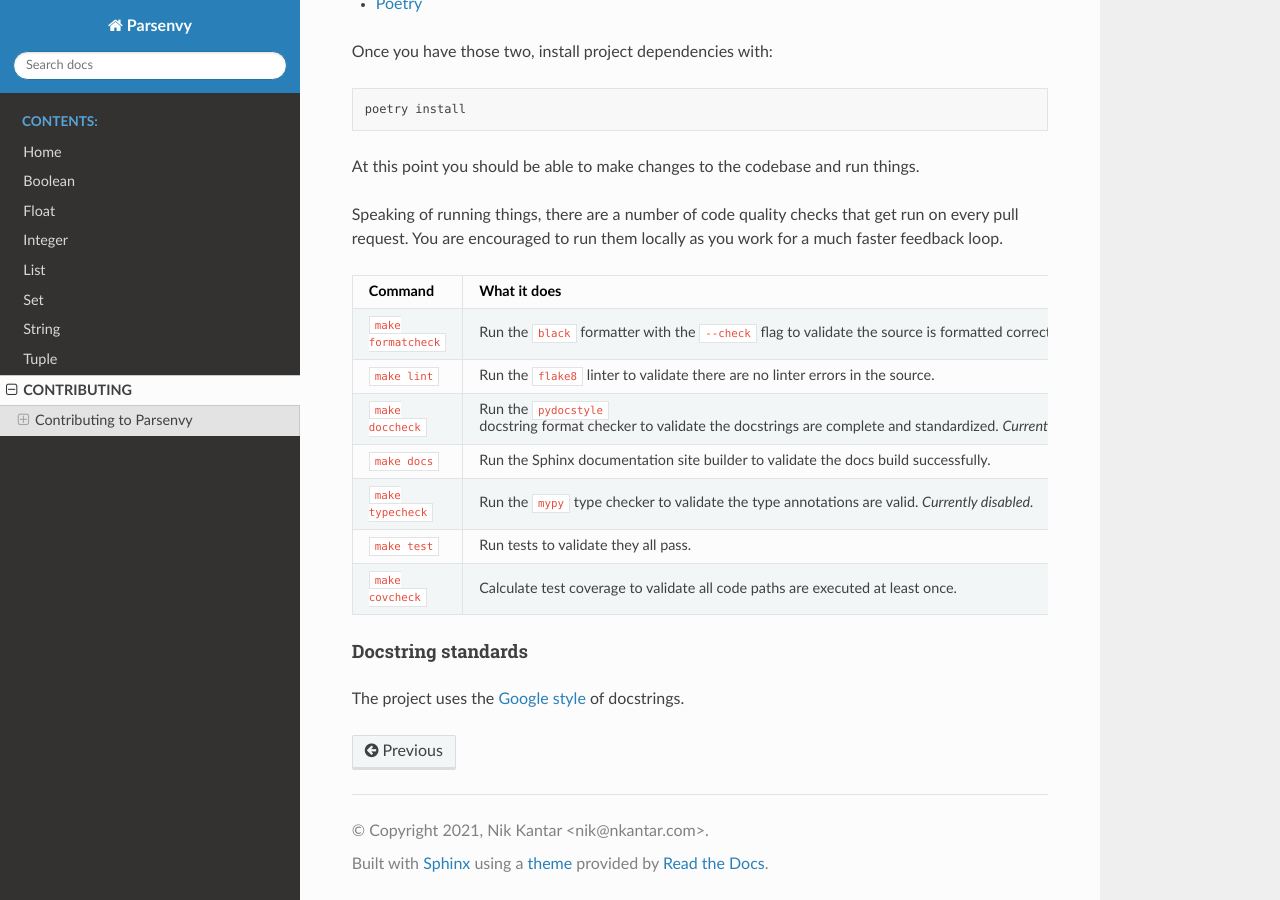
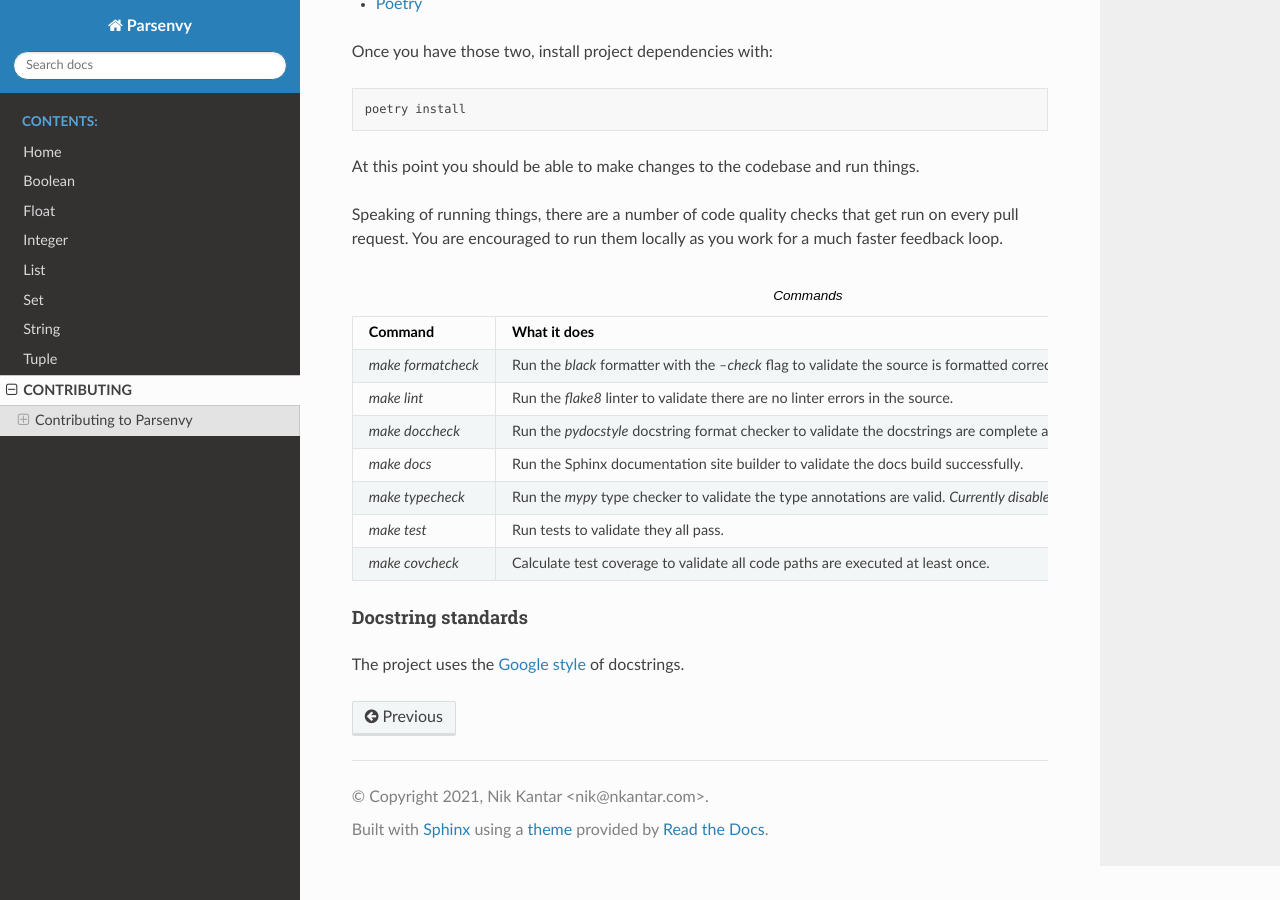
Before and after one commit to nkantar/Parsenvy, a Sphinx documentation site: the page built from docs/source/contributing.rst, in a window 1280 px wide and 900 px high, scrolled down 756 px. Built offline with Sphinx 7.4.7 and the Read the Docs theme 2.0.0, drawn with Linux system fonts in a browser that asks for light colours; pages that are not in the unit, such as notebooks, are missing from menus; some of the changed lines change nothing that is shown.

Commit message:
moved contributing md to rst

```diff
--- /dev/null
+++ b/CONTRIBUTING.rst
@@ -0,0 +1,70 @@
+************************
+Contributing to Parsenvy
+************************
+
+Hi! First of all, thank you for contributing. :heart:
+
+All of the usual sorts of contributions are welcome: bug reports, patches, and feedback.
+Feel free to `browse existing issues <https://github.com/nkantar/Parsenvy/issues>`_ or `create a new one <https://github.com/nkantar/Parsenvy/issues/new>`_.
+
+Participation in this project in any way requires complying with the `Code of Conduct <CODE_OF_CONDUCT.md>`_.
+
+
+Got a problem?
+===============
+
+You're welcome to `create an issue <https://github.com/nkantar/Parsenvy/issues/new>`_, but please `search existing ones <https://github.com/nkantar/Parsenvy/issues>`_ first to see if it's been discussed before.
+
+
+Want to submit some code or docs?
+==================================
+
+Great!
+If you're intersted in tackling an `existing issue <https://github.com/nkantar/Parsenvy/issues>`_, comment on one to make sure you're on the right track.
+If it's an idea you have or a problem not captured in an issue, `create one <https://github.com/nkantar/Parsenvy/issues/new>`_ and let's align.
+
+
+Dev setup
+----------
+
+Requirements:
+
+- Python 3.6 or higher
+- `Poetry <https://python-poetry.org/>`_
+
+Once you have those two, install project dependencies with:
+
+.. code-block:: bash
+
+   poetry install
+
+At this point you should be able to make changes to the codebase and run things.
+
+Speaking of running things, there are a number of code quality checks that get run on every pull request.
+You are encouraged to run them locally as you work for a much faster feedback loop.
+
+.. list-table:: Commands
+   :header-rows: 1
+
+   * - Command
+     - What it does
+   * - `make formatcheck`
+     - Run the `black` formatter with the `--check` flag to validate the source is formatted correctly.
+   * - `make lint`
+     - Run the `flake8` linter to validate there are no linter errors in the source.
+   * - `make doccheck`
+     - Run the `pydocstyle` docstring format checker to validate the docstrings are complete and standardized. *Currently disabled*.
+   * - `make docs`
+     - Run the Sphinx documentation site builder to validate the docs build successfully.
+   * - `make typecheck`
+     - Run the `mypy` type checker to validate the type annotations are valid. *Currently disabled*.
+   * - `make test`
+     - Run tests to validate they all pass.
+   * - `make covcheck`
+     - Calculate test coverage to validate all code paths are executed at least once.
+
+
+Docstring standards
+-------------------
+
+The project uses the `Google style <https://sphinxcontrib-napoleon.readthedocs.io/en/latest/example_google.html>`_ of docstrings.
--- a/docs/source/conf.py
+++ b/docs/source/conf.py
@@ -35,7 +35,6 @@ extensions = [
     "sphinx.ext.autodoc",
     "sphinx.ext.napoleon",
     "sphinx_rtd_theme",
-    "m2r2"
 ]
 
 # Add any paths that contain templates here, relative to this directory.
@@ -58,5 +57,3 @@ html_theme = "sphinx_rtd_theme"
 # relative to this directory. They are copied after the builtin static files,
 # so a file named "default.css" will overwrite the builtin "default.css".
 # html_static_path = ["_static"]
-
-source_suffix = ['.rst', '.md']
--- a/docs/source/contributing.rst
+++ b/docs/source/contributing.rst
@@ -2,4 +2,4 @@
 CONTRIBUTING
 ############
 
-.. mdinclude:: ../../CONTRIBUTING.md
+.. include:: ../../CONTRIBUTING.rst
--- a/docs/source/requirements.txt
+++ b/docs/source/requirements.txt
@@ -1,3 +1,2 @@
-m2r2==0.2.7
 Sphinx==3.5.1
 sphinx-rtd-theme==0.5.1
```
